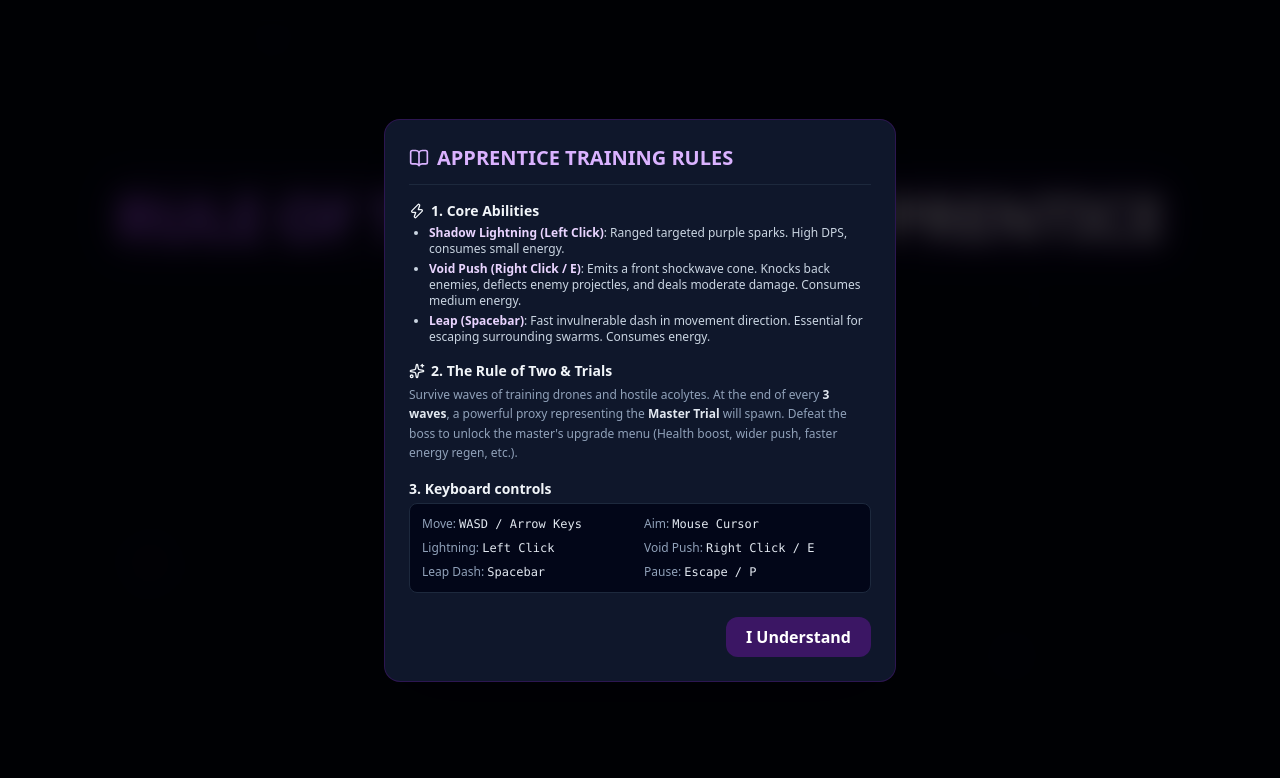
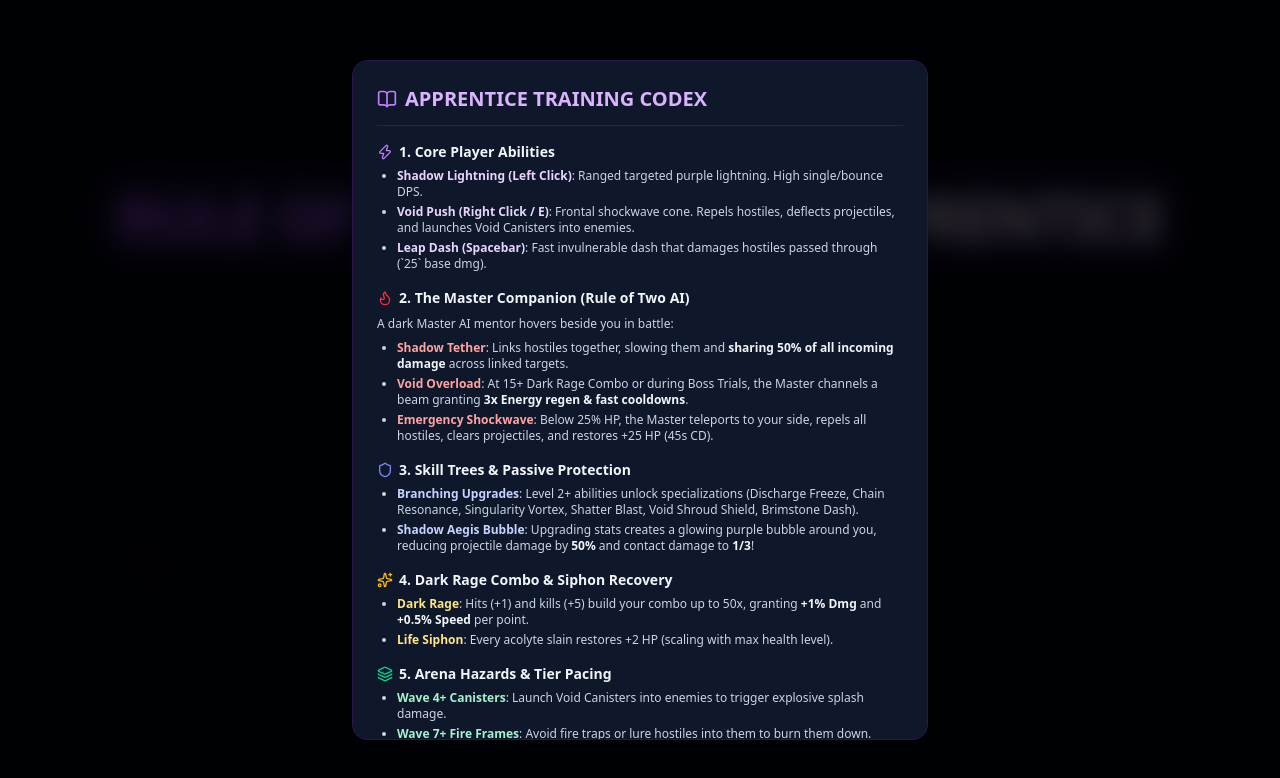
Before and after one commit to keonda/rule-of-two-shadow-apprentice, a Next.js app: page / in a window 1280 px wide. Both pictures are taken after a click on the button "How to Play". Shown: the top 778 px of the page. Built offline with nearby package versions, Linux system fonts and the light colour scheme.

Commit message:
Update How to Play tutorial modal with Master companion AI, skill tree branches, Shadow Aegis shield, combo meter, siphon heal, and environmental tier pacing

```diff
--- a/src/app/page.tsx
+++ b/src/app/page.tsx
@@ -2,7 +2,7 @@
 
 import React, { useState, useEffect } from 'react';
 import Link from 'next/link';
-import { Shield, Zap, Sparkles, BookOpen, Trophy, Swords, LogOut, User } from 'lucide-react';
+import { Shield, Zap, Sparkles, BookOpen, Trophy, Swords, LogOut, User, Flame, Layers } from 'lucide-react';
 
 export default function Home() {
   const [username, setUsername] = useState('');
@@ -194,39 +194,82 @@ export default function Home() {
       {/* How to Play Modal */}
       {showHowToPlay && (
         <div className="fixed inset-0 bg-black/80 backdrop-blur-md flex items-center justify-center p-4 z-50 animate-fade-in">
-          <div className="bg-slate-900 border border-purple-900/40 rounded-2xl w-full max-w-lg p-6 max-h-[85vh] overflow-y-auto shadow-2xl">
+          <div className="bg-slate-900 border border-purple-900/40 rounded-2xl w-full max-w-xl p-6 max-h-[85vh] overflow-y-auto shadow-2xl space-y-4">
             <h3 className="text-xl font-bold text-purple-300 border-b border-slate-800 pb-3 uppercase flex items-center gap-2">
-              <BookOpen className="w-5 h-5" />
-              Apprentice Training Rules
+              <BookOpen className="w-5 h-5 text-purple-400" />
+              Apprentice Training Codex
             </h3>
 
-            <div className="mt-4 space-y-4 text-sm text-slate-300">
+            <div className="space-y-4 text-sm text-slate-300">
+              {/* 1. Core Player Abilities */}
               <div>
-                <h4 className="font-semibold text-slate-100 flex items-center gap-1.5 mb-1 text-purple-400">
-                  <Zap className="w-4 h-4" /> 1. Core Abilities
+                <h4 className="font-semibold text-slate-100 flex items-center gap-1.5 mb-1.5 text-purple-400">
+                  <Zap className="w-4 h-4 text-purple-400" /> 1. Core Player Abilities
                 </h4>
-                <ul className="list-disc pl-5 space-y-1 text-xs">
-                  <li><strong className="text-purple-200">Shadow Lightning (Left Click)</strong>: Ranged targeted purple sparks. High DPS, consumes small energy.</li>
-                  <li><strong className="text-purple-200">Void Push (Right Click / E)</strong>: Emits a front shockwave cone. Knocks back enemies, deflects enemy projectles, and deals moderate damage. Consumes medium energy.</li>
-                  <li><strong className="text-purple-200">Leap (Spacebar)</strong>: Fast invulnerable dash in movement direction. Essential for escaping surrounding swarms. Consumes energy.</li>
+                <ul className="list-disc pl-5 space-y-1 text-xs text-slate-300">
+                  <li><strong className="text-purple-200">Shadow Lightning (Left Click)</strong>: Ranged targeted purple lightning. High single/bounce DPS.</li>
+                  <li><strong className="text-purple-200">Void Push (Right Click / E)</strong>: Frontal shockwave cone. Repels hostiles, deflects projectiles, and launches Void Canisters into enemies.</li>
+                  <li><strong className="text-purple-200">Leap Dash (Spacebar)</strong>: Fast invulnerable dash that damages hostiles passed through (`25` base dmg).</li>
                 </ul>
               </div>
 
+              {/* 2. The Master Companion (Rule of Two AI) */}
               <div>
-                <h4 className="font-semibold text-slate-100 flex items-center gap-1.5 mb-1 text-purple-400">
-                  <Sparkles className="w-4 h-4" /> 2. The Rule of Two & Trials
+                <h4 className="font-semibold text-slate-100 flex items-center gap-1.5 mb-1.5 text-red-400">
+                  <Flame className="w-4 h-4 text-red-500" /> 2. The Master Companion (Rule of Two AI)
                 </h4>
-                <p className="text-xs text-slate-400 leading-relaxed">
-                  Survive waves of training drones and hostile acolytes. At the end of every <strong className="text-slate-200">3 waves</strong>, a powerful proxy representing the <strong className="text-slate-200">Master Trial</strong> will spawn. Defeat the boss to unlock the master&apos;s upgrade menu (Health boost, wider push, faster energy regen, etc.).
+                <p className="text-xs text-slate-300 leading-relaxed mb-1.5">
+                  A dark Master AI mentor hovers beside you in battle:
                 </p>
+                <ul className="list-disc pl-5 space-y-1 text-xs text-slate-300">
+                  <li><strong className="text-red-300">Shadow Tether</strong>: Links hostiles together, slowing them and <strong className="text-slate-100">sharing 50% of all incoming damage</strong> across linked targets.</li>
+                  <li><strong className="text-red-300">Void Overload</strong>: At 15+ Dark Rage Combo or during Boss Trials, the Master channels a beam granting <strong className="text-slate-100">3x Energy regen & fast cooldowns</strong>.</li>
+                  <li><strong className="text-red-300">Emergency Shockwave</strong>: Below 25% HP, the Master teleports to your side, repels all hostiles, clears projectiles, and restores +25 HP (45s CD).</li>
+                </ul>
               </div>
 
+              {/* 3. Skill Trees & Shadow Aegis */}
               <div>
-                <h4 className="font-semibold text-slate-100 mb-1 text-purple-400">3. Keyboard controls</h4>
+                <h4 className="font-semibold text-slate-100 flex items-center gap-1.5 mb-1.5 text-indigo-400">
+                  <Shield className="w-4 h-4 text-indigo-400" /> 3. Skill Trees & Passive Protection
+                </h4>
+                <ul className="list-disc pl-5 space-y-1 text-xs text-slate-300">
+                  <li><strong className="text-indigo-200">Branching Upgrades</strong>: Level 2+ abilities unlock specializations (Discharge Freeze, Chain Resonance, Singularity Vortex, Shatter Blast, Void Shroud Shield, Brimstone Dash).</li>
+                  <li><strong className="text-indigo-200">Shadow Aegis Bubble</strong>: Upgrading stats creates a glowing purple bubble around you, reducing projectile damage by <strong className="text-slate-100">50%</strong> and contact damage to <strong className="text-slate-100">1/3</strong>!</li>
+                </ul>
+              </div>
+
+              {/* 4. Combo & Life Siphon */}
+              <div>
+                <h4 className="font-semibold text-slate-100 flex items-center gap-1.5 mb-1.5 text-amber-400">
+                  <Sparkles className="w-4 h-4 text-amber-400" /> 4. Dark Rage Combo & Siphon Recovery
+                </h4>
+                <ul className="list-disc pl-5 space-y-1 text-xs text-slate-300">
+                  <li><strong className="text-amber-200">Dark Rage</strong>: Hits (+1) and kills (+5) build your combo up to 50x, granting <strong className="text-slate-100">+1% Dmg</strong> and <strong className="text-slate-100">+0.5% Speed</strong> per point.</li>
+                  <li><strong className="text-amber-200">Life Siphon</strong>: Every acolyte slain restores +2 HP (scaling with max health level).</li>
+                </ul>
+              </div>
+
+              {/* 5. Environment & Tier Progression */}
+              <div>
+                <h4 className="font-semibold text-slate-100 flex items-center gap-1.5 mb-1.5 text-emerald-400">
+                  <Layers className="w-4 h-4 text-emerald-400" /> 5. Arena Hazards & Tier Pacing
+                </h4>
+                <ul className="list-disc pl-5 space-y-1 text-xs text-slate-300">
+                  <li><strong className="text-emerald-200">Wave 4+ Canisters</strong>: Launch Void Canisters into enemies to trigger explosive splash damage.</li>
+                  <li><strong className="text-emerald-200">Wave 7+ Fire Frames</strong>: Avoid fire traps or lure hostiles into them to burn them down.</li>
+                  <li><strong className="text-emerald-200">Wave 10+ Room Dividers</strong>: Use stone chamber walls as cover from ranged laser drones.</li>
+                  <li><strong className="text-emerald-200">Layout Persistence</strong>: Arena layouts persist across 3-wave tiers and reorganize after Boss Trials.</li>
+                </ul>
+              </div>
+
+              {/* 6. Keyboard Controls */}
+              <div>
+                <h4 className="font-semibold text-slate-100 mb-1.5 text-purple-400">6. Controls Guide</h4>
                 <div className="grid grid-cols-2 gap-2 text-xs text-slate-400 bg-slate-950 p-3 rounded-lg border border-slate-800">
                   <div>Move: <span className="text-slate-200 font-mono">WASD / Arrow Keys</span></div>
                   <div>Aim: <span className="text-slate-200 font-mono">Mouse Cursor</span></div>
-                  <div>Lightning: <span className="text-slate-200 font-mono">Left Click</span></div>
+                  <div>Shadow Lightning: <span className="text-slate-200 font-mono">Left Click</span></div>
                   <div>Void Push: <span className="text-slate-200 font-mono">Right Click / E</span></div>
                   <div>Leap Dash: <span className="text-slate-200 font-mono">Spacebar</span></div>
                   <div>Pause: <span className="text-slate-200 font-mono">Escape / P</span></div>
@@ -237,9 +280,9 @@ export default function Home() {
             <div className="mt-6 flex justify-end">
               <button
                 onClick={() => setShowHowToPlay(false)}
-                className="bg-purple-900/60 hover:bg-purple-800 text-white font-semibold px-5 py-2 rounded-xl transition duration-150"
+                className="bg-purple-900/80 hover:bg-purple-800 text-white font-semibold px-6 py-2 rounded-xl transition duration-150 shadow-lg shadow-purple-950/50"
               >
-                I Understand
+                Enter the Arena
               </button>
             </div>
           </div>
```
